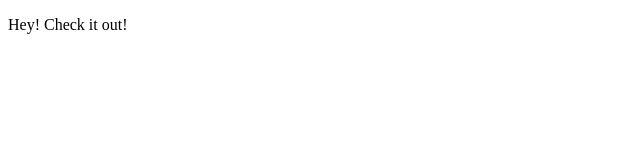
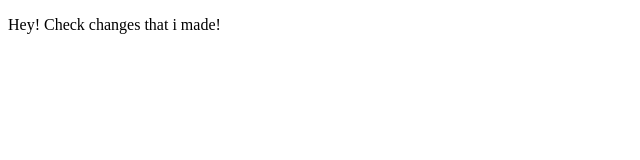
Before and after one commit to drqardaawi/drqardaawi.github.io, a plain HTML site: page index.html in a window 1280 px wide. Shown: the whole page, without its empty margins (0-640 px from the left). Drawn offline with Linux system fonts and the light colour scheme.

Commit message:
change text

```diff
--- a/index.html
+++ b/index.html
@@ -4,6 +4,6 @@
 <title>Github</title>
 </head>
 <body>
-<p>Hey! Check it out!</p>
+<p>Hey! Check changes that i made!</p>
 </body>
 </html>
```
